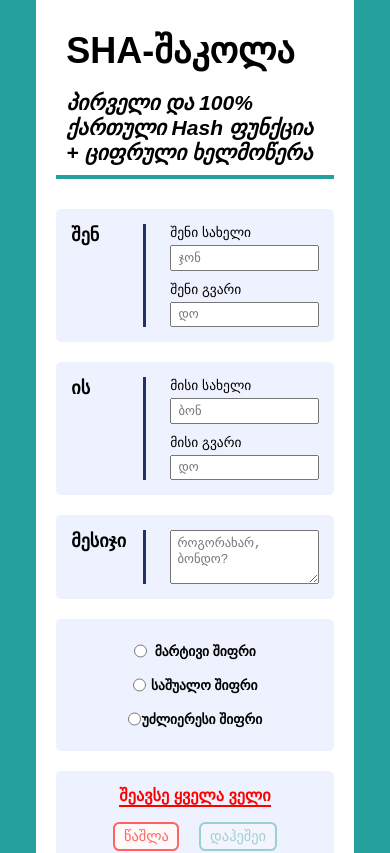
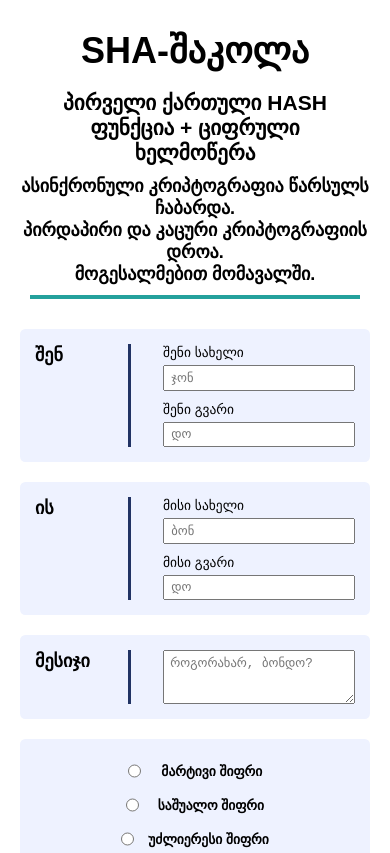
Before and after one commit to lukakilai/shashakola, a React (Vite) app: page / in a window 390 px wide. Shown: the top 853 px of the page. Built offline with nearby package versions, Linux system fonts and the light colour scheme; a web font is replaced by a local one.

Commit message:
final edits

```diff
--- a/public/styles.css
+++ b/public/styles.css
@@ -44,14 +44,18 @@ body {
   grid-template-columns: 1fr 3fr 1fr;
 }
 
-@media (max-width: 600px) {
-  #root {
-    grid-template-columns: 1fr 8fr 1fr;
-  }
+.dummy {
+  background-color: var(--main-color);
 }
 
-.dummy {
-  background-color: var(--main-color);
+@media (max-width: 650px) {
+  #root {
+    grid-template-columns: 1fr;
+  }
+
+  .dummy {
+    display: none;
+  }
 }
 
 .main-container > * {
@@ -60,25 +64,50 @@ body {
 
 /* ! HEADER */
 
+.header-wrapper {
+  padding: 10px;
+  height: 100%;
+  display: flex;
+  flex-direction: row;
+  justify-content: space-around;
+  align-items: flex-start;
+}
+
 header h1 {
+  font-weight: 800;
+  width: 50%;
   font-family: var(--header-font);
   margin-bottom: 0.5em;
 }
 
 header h3 {
-  font-style: italic;
-  font-family: var(--subheader-font);
+  width: 50%;
+  text-align: right;
+  /* font-style: italic; */
+  font-family: var(--section-header-font);
 }
 
-.header-wrapper {
-  padding: 10px;
-  height: 100%;
-  display: flex;
-  flex-direction: column;
-  justify-content: space-between;
+.description {
+  font-family: var(--label-font);
+  font-weight: 700;
+  text-align: center;
+}
+
+@media (max-width: 680px) {
+  .header-wrapper {
+    flex-direction: column;
+    align-items: center;
+  }
+
+  header h1,
+  header h3 {
+    width: 100%;
+    text-align: center;
+  }
 }
 
 header hr {
+  margin: 10px;
   border: 2px solid var(--main-color);
 }
 
--- a/src/sections/Header.js
+++ b/src/sections/Header.js
@@ -6,9 +6,14 @@ function Header() {
       <div className="header-wrapper">
         <h1 className="header">SHA-შაკოლა</h1>
         <h3 className="subheader">
-          პირველი და 100% ქართული Hash ფუნქცია + ციფრული ხელმოწერა
+          პირველი ქართული HASH ფუნქცია + ციფრული ხელმოწერა
         </h3>
       </div>
+      <p className="description">
+        ასინქრონული კრიპტოგრაფია წარსულს ჩაბარდა. <br /> პირდაპირი და კაცური
+        კრიპტოგრაფიის დროა. <br />
+        მოგესალმებით მომავალში.
+      </p>
       <hr />
     </header>
   );
--- a/src/sections/Output.js
+++ b/src/sections/Output.js
@@ -7,7 +7,6 @@ function Output() {
 
   return (
     <section>
-      {hashedMsg.length > 0 && (
       <div className="output-container">
         <p>ინებე შენი დაშიფრული შეტყობინება</p>
         <div className="output-wrapper">
@@ -23,7 +22,6 @@ function Output() {
           </button>
         </div>
       </div>
-      )}
     </section>
   );
 }
--- a/src/sections/form/form-sections/Buttons.js
+++ b/src/sections/form/form-sections/Buttons.js
@@ -47,12 +47,16 @@ function Buttons() {
         curse.var = "ვარვინმეშიარშეგეშალო";
         break;
       case "2":
-        curse.vinc = "იმისდედასშევეცი";
+        curse.vinc = "იმისდედასშევეციიიი";
         curse.var = "ვაროეეეეეეეეე";
         break;
     }
 
-    const hash = `20ჭყბ60${theirName}${theirSurname}სგარდავინცესწაიკითხოს${curse.vinc}90ღვპჭ01>>>${newMsg}<<<46პტღ034ვინვარდა${yourName}${yourSurname}${curse.var}`;
+    const hash = `2857${theirName}${theirSurname}სგარდავინცესწაიკითხოს${
+      curse.vinc
+    }0275>>>${newMsg}<<<1437${
+      degree === "2" ? "ვისაცპრობლემააქ" : ""
+    }ვინვარდა${yourName}${yourSurname}${curse.var}5729`;
 
     setHashedMsg(hash);
   }
```
Also changed, not shown: public/test.html (deleted, +0 -105 lines), 1 other file (tests, documents, lock files or other folders). Lines whose indentation alone changed are shown as unchanged.
